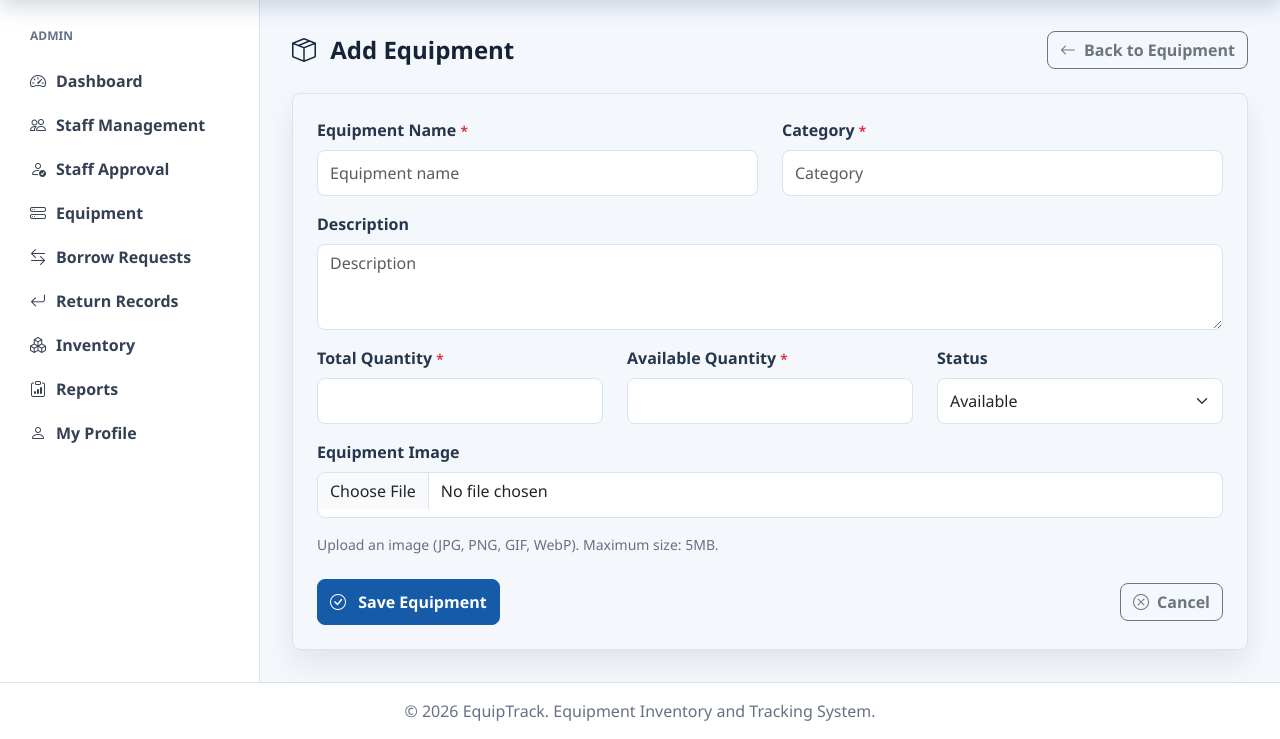
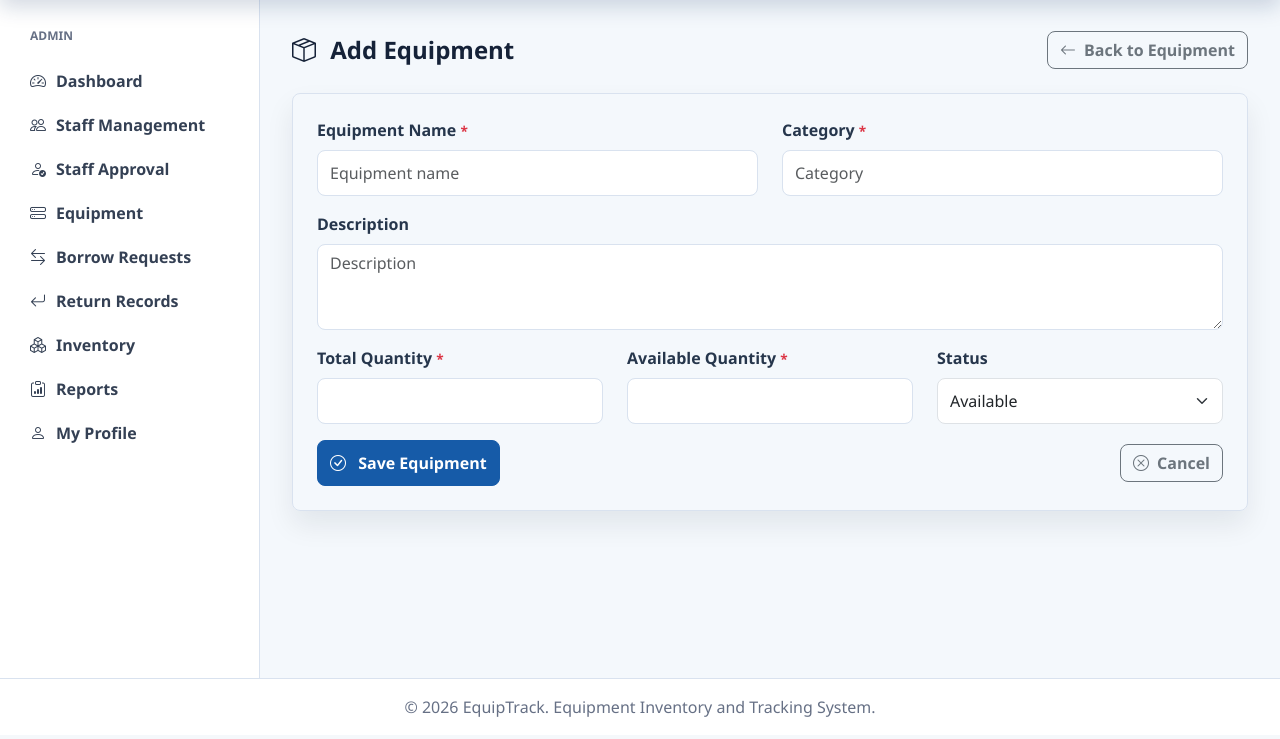
Before and after one commit to elyszely21/EquipTrack, a Django app: page /dashboard/equipment/add/ in a window 1280 px wide. Shown: the part 69-808 px from the top of the page. After the commit the page ends 786 px from the top, so only its background shows below. Run offline with Django 5.2, Linux system fonts and the light colour scheme; the visitor is signed in with stand-in values (Sample User, id 1); data comes from the database, SQL or seed files in the repository.

Commit message:
Fixing 500-error operations

```diff
--- a/dashboard/forms.py
+++ b/dashboard/forms.py
@@ -14,7 +14,6 @@ class EquipmentForm(forms.ModelForm):
             "quantity_total",
             "quantity_available",
             "status",
-            "image",
         ]
 
         widgets = {
@@ -61,14 +60,6 @@ class EquipmentForm(forms.ModelForm):
                 }
             ),
 
-            "image": forms.ClearableFileInput(
-                attrs={
-                    "class": "form-control",
-                    "accept": "image/jpeg,image/png,image/gif,image/webp"
-                }
-            ),
-
-
         }
 
     def clean(self):
--- a/dashboard/models.py
+++ b/dashboard/models.py
@@ -1,19 +1,15 @@
 from django.conf import settings
-from django.core.validators import MinValueValidator, FileExtensionValidator
+from django.core.validators import MinValueValidator
 from django.db import models
 from django.utils import timezone
 
 
 def validate_image_size(value):
-    """Validate that the uploaded image doesn't exceed MAX_UPLOAD_SIZE"""
-    max_size = getattr(settings, 'MAX_UPLOAD_SIZE', 5242880)  # 5MB default
-    if value.size > max_size:
-        raise models.ValidationError(f'Image size must be less than {max_size / 1024 / 1024}MB')
+    pass
 
 
 def get_image_upload_path(instance, filename):
-    """Generate upload path for equipment images"""
-    return f'equipment_images/{instance.equipment_id}/{filename}'
+    return f"equipment_images/{instance.equipment_id}/{filename}"
 
 
 class Equipment(models.Model):
@@ -35,14 +31,9 @@ class Equipment(models.Model):
     quantity_available = models.PositiveIntegerField(validators=[MinValueValidator(0)])
     status = models.CharField(max_length=20, choices=STATUS_CHOICES, default=STATUS_AVAILABLE)
     image = models.ImageField(
-        upload_to=get_image_upload_path,
+        upload_to="equipment_images/",
         blank=True,
         null=True,
-        validators=[
-            FileExtensionValidator(allowed_extensions=['jpg', 'jpeg', 'png', 'gif', 'webp']),
-            validate_image_size
-        ],
-        help_text="Upload equipment image (max 5MB, JPG/PNG/GIF/WebP)"
     )
 
     class Meta:
--- a/dashboard/views.py
+++ b/dashboard/views.py
@@ -37,9 +37,9 @@ def dashboard(request):
 def equipment_list(request):
     """List all equipment with search, filters, and pagination."""
     search = request.GET.get("search", "")
-    category_filter = request.GET.get("category", "")
-    status_filter = request.GET.get("status", "")
-    stock_filter = request.GET.get("stock", "")
+    category_filter = request.GET.get("category_filter", "")
+    status_filter = request.GET.get("status_filter", "")
+    stock_filter = request.GET.get("stock_filter", "")
     order_by = request.GET.get("order_by", "name")
     page = request.GET.get("page")
 
@@ -54,16 +54,29 @@ def equipment_list(request):
 def equipment_create(request):
     """Create new equipment."""
     if request.method == "POST":
-        form = EquipmentForm(request.POST, request.FILES)
-        if form.is_valid():
+        form = EquipmentForm(request.POST)
+        try:
+            is_valid = form.is_valid()
+        except Exception:
+            logger.exception("Error validating equipment form")
+            messages.error(request, "An error occurred while validating the form. Please try again.")
+            return render(
+                request,
+                "equipment/equipment_form.html",
+                {
+                    "form": form,
+                    "title": "Add Equipment",
+                    "profile": get_safe_profile(request.user),
+                },
+            )
+        if is_valid:
             try:
                 equipment = form.save()
-            except Exception as exc:
+            except Exception:
                 logger.exception("Failed to save equipment")
                 messages.error(
                     request,
-                    "An error occurred while saving. If uploading an image, "
-                    "check that storage is configured correctly. Please try again.",
+                    "An error occurred while saving. Please try again.",
                 )
                 return render(
                     request,
@@ -98,16 +111,30 @@ def equipment_update(request, equipment_id):
     equipment = get_object_or_404(Equipment, equipment_id=equipment_id)
 
     if request.method == "POST":
-        form = EquipmentForm(request.POST, request.FILES, instance=equipment)
-        if form.is_valid():
+        form = EquipmentForm(request.POST, instance=equipment)
+        try:
+            is_valid = form.is_valid()
+        except Exception:
+            logger.exception("Error validating equipment form for %s", equipment_id)
+            messages.error(request, "An error occurred while validating the form. Please try again.")
+            return render(
+                request,
+                "equipment/equipment_form.html",
+                {
+                    "form": form,
+                    "title": "Edit Equipment",
+                    "profile": get_safe_profile(request.user),
+                    "equipment": equipment,
+                },
+            )
+        if is_valid:
             try:
                 form.save()
-            except Exception as exc:
+            except Exception:
                 logger.exception("Failed to save equipment %s", equipment_id)
                 messages.error(
                     request,
-                    "An error occurred while saving. If uploading an image, "
-                    "check that storage is configured correctly. Please try again.",
+                    "An error occurred while saving. Please try again.",
                 )
                 return render(
                     request,
@@ -176,9 +203,9 @@ def equipment_delete(request, equipment_id):
 def inventory_list(request):
     """Inventory list with stock status, search, filters, and pagination."""
     search = request.GET.get("search", "")
-    category_filter = request.GET.get("category", "")
-    status_filter = request.GET.get("status", "")
-    stock_filter = request.GET.get("stock", "")
+    category_filter = request.GET.get("category_filter", "")
+    status_filter = request.GET.get("status_filter", "")
+    stock_filter = request.GET.get("stock_filter", "")
     order_by = request.GET.get("order_by", "name")
     page = request.GET.get("page")
 
@@ -269,6 +296,10 @@ def borrow_create(request):
         except ValueError as exc:
             messages.error(request, str(exc))
             return redirect("borrow_create")
+        except Exception:
+            logger.exception("Failed to create borrow request")
+            messages.error(request, "An unexpected error occurred. Please try again.")
+            return redirect("borrow_create")
 
         messages.success(
             request,
@@ -313,6 +344,10 @@ def borrow_update(request, request_id):
         return redirect("borrow_list")
     except ValueError as exc:
         messages.error(request, str(exc))
+        return redirect("borrow_detail", request_id=request_id)
+    except Exception:
+        logger.exception("Failed to process borrow request %s", request_id)
+        messages.error(request, "An unexpected error occurred while processing the request.")
         return redirect("borrow_detail", request_id=request_id)
 
     if action == "approve":
@@ -415,6 +450,10 @@ def return_create(request, request_id):
         except ValueError as exc:
             messages.error(request, str(exc))
             return redirect("borrow_detail", request_id=request_id)
+        except Exception:
+            logger.exception("Failed to process return for request %s", request_id)
+            messages.error(request, "An unexpected error occurred while processing the return.")
+            return redirect("borrow_detail", request_id=request_id)
 
         messages.success(request, "Return processed successfully. Stock restored.")
         return redirect("return_list")
--- a/templates/equipment/equipment_form.html
+++ b/templates/equipment/equipment_form.html
@@ -19,7 +19,7 @@
 
 <div class="content-card">
     <div class="card-body">
-        <form method="POST" enctype="multipart/form-data" data-disable-on-submit>
+        <form method="POST" data-disable-on-submit>
             {% csrf_token %}
 
             <div class="row">
@@ -71,27 +71,6 @@
                 </div>
             </div>
 
-            <div class="mb-4">
-                <label class="form-label">Equipment Image</label>
-                <div class="mb-3">
-                    {{ form.image }}
-                    {% if form.image.errors %}
-                        <div class="text-danger">{{ form.image.errors }}</div>
-                    {% endif %}
-                </div>
-                {% if form.instance.pk and form.instance.image %}
-                    <div class="mb-3">
-                        <p class="text-muted small">Current image:</p>
-                        <img src="{{ form.instance.image.url }}" alt="Current equipment image" class="img-thumb-md">
-                        <div class="form-check mt-2">
-                            <input type="checkbox" name="image-clear" id="image-clear" class="form-check-input">
-                            <label for="image-clear" class="form-check-label">Remove current image</label>
-                        </div>
-                    </div>
-                {% endif %}
-                <div class="form-text">Upload an image (JPG, PNG, GIF, WebP). Maximum size: 5MB.</div>
-            </div>
-
             {% if form.non_field_errors %}
                 <div class="alert alert-danger">
                     {% for error in form.non_field_errors %}
```
Also changed, not shown: dashboard/services.py (+6 -1 lines), templates/equipment/equipment_detail.html (+1 -6 lines), templates/equipment/equipment_list.html (+1 -9 lines), dashboard/migrations/0003_remove_image_validators.py (added).
